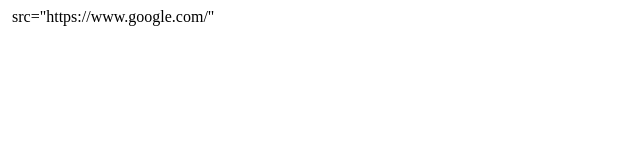
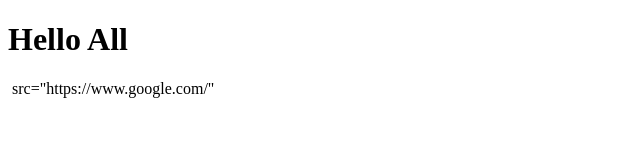
Before and after one commit to Soyyyy/google-homepage, a plain HTML site: page index.html in a window 1280 px wide. Shown: the whole page, without its empty margins (0-640 px from the left). Drawn offline with Linux system fonts and the light colour scheme.

Commit message:
why this so hard

```diff
--- a/index.html
+++ b/index.html
@@ -1,6 +1,9 @@
 <!DOCTYPE html>
 <html>
 <div>
+    <h1>
+        Hello All
+    </h1>
     <img> src="https://www.google.com/"
 </div>
 </html>
```
